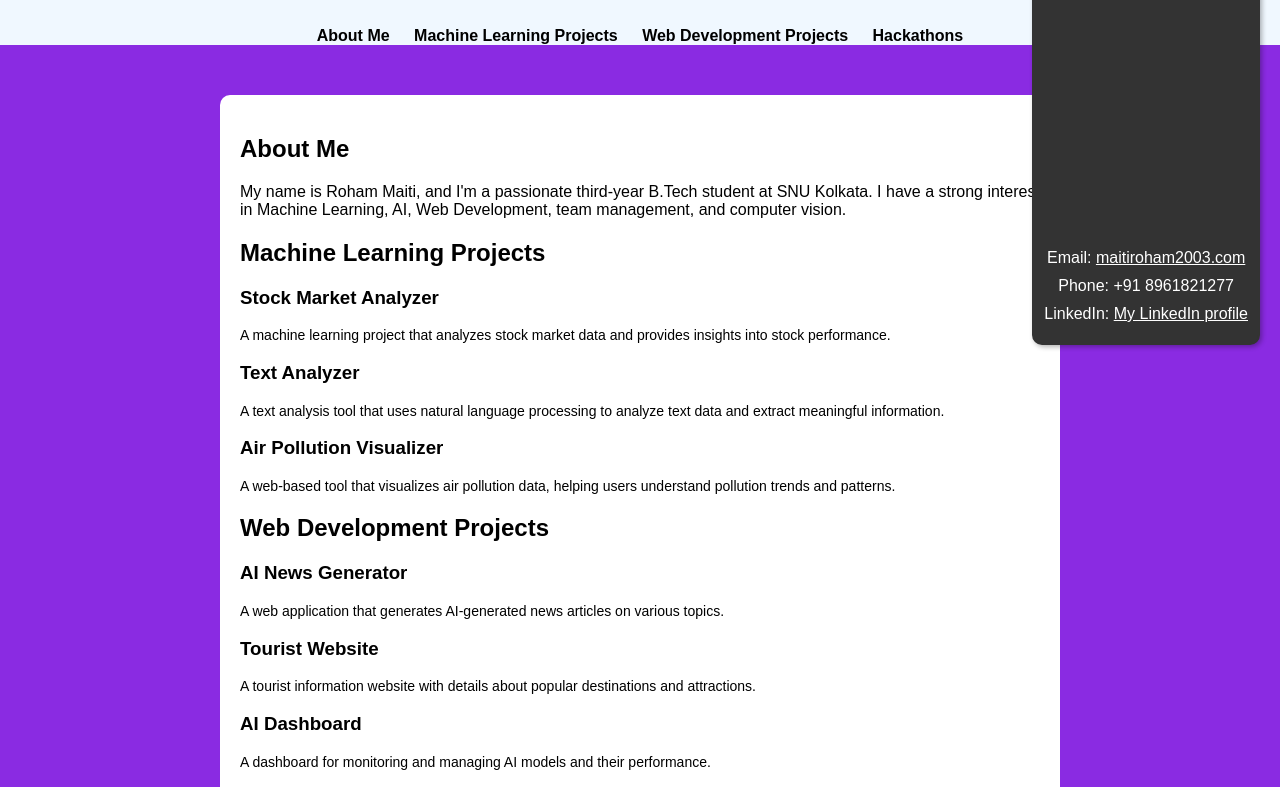
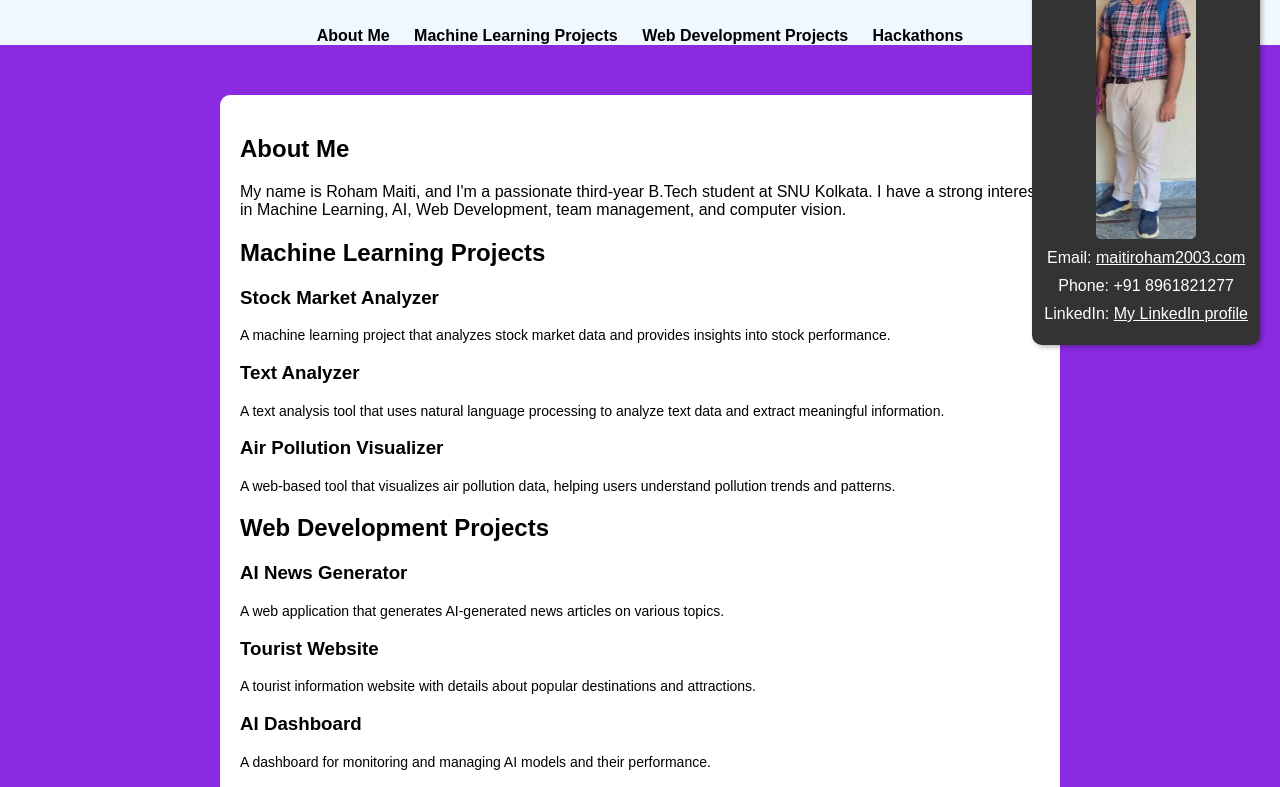
Before and after one commit to rohammaiti/portfolio, a plain HTML site: page index.html in a window 1280 px wide. Shown: the part 93-880 px from the top of the page. Drawn offline with Linux system fonts and the light colour scheme.

Commit message:
Update index.html

```diff
--- a/index.html
+++ b/index.html
@@ -92,7 +92,7 @@
     <!-- Contact section on the far right corner -->
     <div class="contact-section">
         <div style="text-align: center;">
-            <img src="./Task2myimage.jpg" alt="Your Image" >
+            <img src="./Task2/myimage.jpg" alt="Your Image" >
             <p>Email: <a href="mailto:your@email.com">maitiroham2003.com</a></p>
             <p>Phone: +91 8961821277</p>
             <p>LinkedIn: <a href="https://www.linkedin.com/in/roham-maiti-91a548223/" target="_blank"> My LinkedIn profile</a></p>
```
